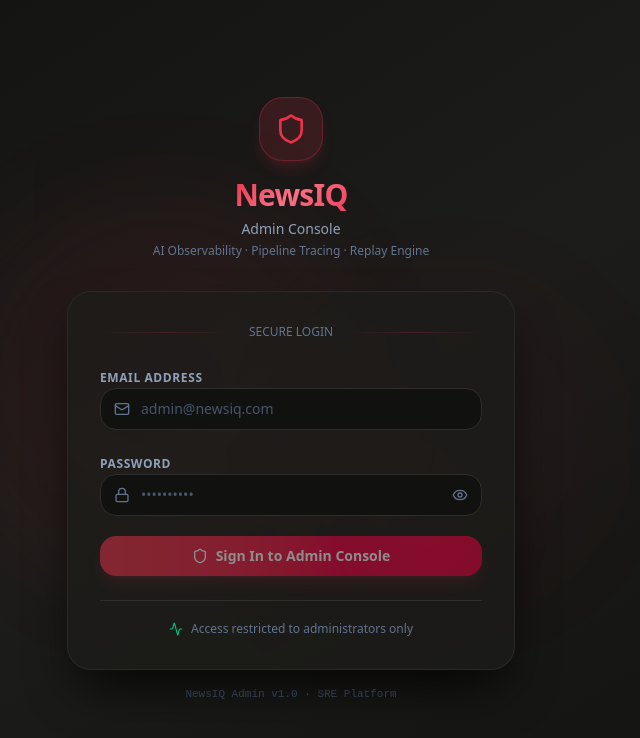
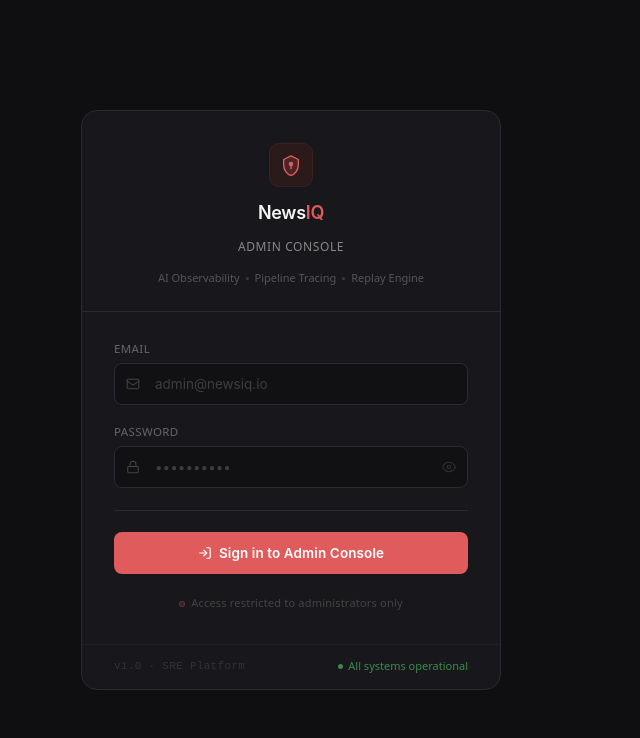
Before and after one commit to Unchartd/NewsIQ, a Next.js app in the folder apps/admin/: page / in a window 1280 px wide. Shown: the top 738 px of the page, without its empty margins (349-989 px from the left). Built offline with nearby package versions, Linux system fonts and the light colour scheme.

Commit message:
feat: redesign admin console login page to match pixel-perfect design

```diff
--- a/apps/admin/src/app/page.tsx
+++ b/apps/admin/src/app/page.tsx
@@ -4,15 +4,7 @@ import { useState, useEffect } from "react";
 import { useRouter } from "next/navigation";
 import { useAuthStore } from "@/stores/auth-store";
 import apiClient from "@/lib/api-client";
-import {
-  Shield,
-  Eye,
-  EyeOff,
-  Lock,
-  Mail,
-  Activity,
-  Loader2,
-} from "lucide-react";
+import { Loader2 } from "lucide-react";
 import { toast } from "sonner";
 
 export default function LoginPage() {
@@ -85,134 +77,375 @@ export default function LoginPage() {
   }
 
   return (
-    <div className="min-h-screen flex items-center justify-center relative overflow-hidden bg-background">
-      {/* Animated background gradient */}
-      <div className="absolute inset-0 bg-gradient-to-br from-background via-card to-background" />
-      <div className="absolute top-1/4 left-1/4 w-96 h-96 bg-primary/10 rounded-full blur-3xl animate-pulse" />
-      <div className="absolute bottom-1/4 right-1/4 w-80 h-80 bg-primary/5 rounded-full blur-3xl animate-pulse [animation-delay:1s]" />
-      <div className="absolute top-1/2 right-1/3 w-64 h-64 bg-primary/3 rounded-full blur-3xl animate-pulse [animation-delay:2s]" />
+    <>
+      <style dangerouslySetInnerHTML={{ __html: `
+        .page {
+          min-height: 100vh;
+          display: flex;
+          align-items: center;
+          justify-content: center;
+          background: #0f0f11;
+          padding: 2rem;
+        }
 
-      {/* Login card */}
-      <div className="relative z-10 w-full max-w-md mx-4 animate-fade-in">
-        {/* Header */}
-        <div className="text-center mb-8">
-          <div className="inline-flex items-center justify-center w-16 h-16 rounded-2xl bg-primary/15 border border-primary/30 mb-4 shadow-lg shadow-primary/15">
-            <Shield className="w-8 h-8 text-primary" />
-          </div>
-          <h1 className="text-3xl font-bold tracking-tight">
-            <span className="gradient-text">NewsIQ</span>
-          </h1>
-          <p className="text-slate-400 text-sm mt-1.5 font-medium">Admin Console</p>
-          <p className="text-slate-500 text-xs mt-1">
-            AI Observability · Pipeline Tracing · Replay Engine
-          </p>
-        </div>
+        .card {
+          width: 100%;
+          max-width: 420px;
+          background: #18181c;
+          border: 0.5px solid #2a2a30;
+          border-radius: 16px;
+          overflow: hidden;
+        }
 
-        {/* Card */}
-        <div className="glass rounded-2xl p-8 shadow-2xl shadow-black/80">
-          <div className="flex items-center gap-2 mb-6">
-            <div className="flex-1 h-px bg-gradient-to-r from-transparent via-primary/20 to-transparent" />
-            <span className="text-xs text-slate-500 font-medium px-2">SECURE LOGIN</span>
-            <div className="flex-1 h-px bg-gradient-to-r from-transparent via-primary/20 to-transparent" />
+        .card-header {
+          padding: 2rem 2rem 1.5rem;
+          border-bottom: 0.5px solid #2a2a30;
+          display: flex;
+          flex-direction: column;
+          align-items: center;
+          gap: 0.75rem;
+          text-align: center;
+        }
+
+        .logo-wrap {
+          width: 44px;
+          height: 44px;
+          border-radius: 10px;
+          background: #2a1a1a;
+          border: 0.5px solid #3d2020;
+          display: flex;
+          align-items: center;
+          justify-content: center;
+        }
+
+        .logo-wrap svg {
+          width: 22px;
+          height: 22px;
+        }
+
+        .brand-name {
+          font-family: -apple-system, BlinkMacSystemFont, 'Inter', 'Segoe UI', sans-serif;
+          font-size: 18px;
+          font-weight: 600;
+          color: #f5f5f5;
+          letter-spacing: -0.3px;
+        }
+
+        .brand-name span {
+          color: #e05c5c;
+        }
+
+        .console-label {
+          font-size: 12px;
+          font-weight: 500;
+          color: #888;
+          letter-spacing: 0.6px;
+          text-transform: uppercase;
+        }
+
+        .tag-row {
+          display: flex;
+          align-items: center;
+          gap: 6px;
+          flex-wrap: wrap;
+          justify-content: center;
+          margin-top: 2px;
+        }
+
+        .tag {
+          font-size: 11px;
+          color: #555;
+          display: flex;
+          align-items: center;
+          gap: 4px;
+        }
+
+        .tag-dot {
+          width: 3px;
+          height: 3px;
+          border-radius: 50%;
+          background: #3a3a40;
+        }
+
+        .card-body {
+          padding: 1.75rem 2rem 2rem;
+          display: flex;
+          flex-direction: column;
+          gap: 1.1rem;
+        }
+
+        .field {
+          display: flex;
+          flex-direction: column;
+          gap: 6px;
+        }
+
+        .field-label {
+          font-size: 11.5px;
+          font-weight: 500;
+          color: #666;
+          letter-spacing: 0.4px;
+          text-transform: uppercase;
+        }
+
+        .input-wrap {
+          position: relative;
+          display: flex;
+          align-items: center;
+        }
+
+        .input-icon {
+          position: absolute;
+          left: 12px;
+          color: #444;
+          display: flex;
+          align-items: center;
+          pointer-events: none;
+        }
+
+        .input-field {
+          width: 100%;
+          height: 42px;
+          background: #111113;
+          border: 0.5px solid #2a2a30;
+          border-radius: 8px;
+          font-size: 13.5px;
+          color: #d0d0d8;
+          padding: 0 40px;
+          font-family: -apple-system, BlinkMacSystemFont, 'Inter', 'Segoe UI', sans-serif;
+          transition: border-color 0.15s;
+          outline: none;
+        }
+
+        .input-field:focus {
+          border-color: #e05c5c;
+          box-shadow: 0 0 0 3px rgba(224, 92, 92, 0.08);
+        }
+
+        .input-field::placeholder {
+          color: #3d3d45;
+        }
+
+        .eye-btn {
+          position: absolute;
+          right: 12px;
+          background: none;
+          border: none;
+          color: #444;
+          cursor: pointer;
+          display: flex;
+          padding: 0;
+          transition: color 0.15s;
+        }
+
+        .eye-btn:hover { color: #888; }
+
+        .divider {
+          height: 0.5px;
+          background: #2a2a30;
+          margin: 0.25rem 0;
+        }
+
+        .sign-in-btn {
+          width: 100%;
+          height: 42px;
+          background: #e05c5c;
+          border: none;
+          border-radius: 8px;
+          font-size: 13.5px;
+          font-weight: 600;
+          color: #fff;
+          cursor: pointer;
+          display: flex;
+          align-items: center;
+          justify-content: center;
+          gap: 7px;
+          letter-spacing: 0.1px;
+          font-family: -apple-system, BlinkMacSystemFont, 'Inter', 'Segoe UI', sans-serif;
+          transition: background 0.15s, transform 0.1s;
+        }
+
+        .sign-in-btn:hover { background: #cc4e4e; }
+        .sign-in-btn:active { transform: scale(0.99); }
+        .sign-in-btn:disabled { opacity: 0.5; cursor: not-allowed; }
+
+        .restricted-row {
+          display: flex;
+          align-items: center;
+          justify-content: center;
+          gap: 6px;
+          padding-top: 0.25rem;
+        }
+
+        .restricted-dot {
+          width: 6px;
+          height: 6px;
+          border-radius: 50%;
+          background: rgba(224, 92, 92, 0.13);
+          border: 1px solid rgba(224, 92, 92, 0.27);
+          flex-shrink: 0;
+        }
+
+        .restricted-text {
+          font-size: 11px;
+          color: #444;
+          letter-spacing: 0.2px;
+        }
+
+        .card-footer {
+          padding: 0.85rem 2rem;
+          border-top: 0.5px solid #1f1f25;
+          display: flex;
+          justify-content: space-between;
+          align-items: center;
+        }
+
+        .footer-version {
+          font-size: 11px;
+          color: #333;
+          font-family: 'SF Mono', 'Fira Code', monospace;
+          letter-spacing: 0.3px;
+        }
+
+        .footer-status {
+          display: flex;
+          align-items: center;
+          gap: 5px;
+          font-size: 11px;
+          color: #3a8a4a;
+        }
+
+        .status-dot {
+          width: 5px;
+          height: 5px;
+          border-radius: 50%;
+          background: #3a8a4a;
+        }
+      ` }} />
+
+      <div className="page">
+        <div className="card">
+
+          <div className="card-header">
+            <div className="logo-wrap">
+              <svg viewBox="0 0 24 24" fill="none" xmlns="http://www.w3.org/2000/svg">
+                <path d="M12 2L4 6v6c0 5.25 3.5 10.15 8 11.35C16.5 22.15 20 17.25 20 12V6L12 2z" fill="#e05c5c" opacity="0.18"/>
+                <path d="M12 2L4 6v6c0 5.25 3.5 10.15 8 11.35C16.5 22.15 20 17.25 20 12V6L12 2z" stroke="#e05c5c" strokeWidth={1.5} strokeLinejoin="round"/>
+                <circle cx={12} cy={11} r={2.5} fill="#e05c5c"/>
+                <path d="M12 13.5V16" stroke="#e05c5c" strokeWidth={1.5} strokeLinecap="round"/>
+              </svg>
+            </div>
+
+            <div>
+              <div className="brand-name">News<span>IQ</span></div>
+            </div>
+
+            <div className="console-label">Admin Console</div>
+
+            <div className="tag-row">
+              <span className="tag">AI Observability</span>
+              <span className="tag-dot"></span>
+              <span className="tag">Pipeline Tracing</span>
+              <span className="tag-dot"></span>
+              <span className="tag">Replay Engine</span>
+            </div>
           </div>
 
-          <form onSubmit={handleLogin} className="space-y-5">
-            {/* Email field */}
-            <div className="space-y-1.5">
-              <label
-                htmlFor="admin-email"
-                className="text-xs font-semibold text-slate-400 uppercase tracking-wider"
-              >
-                Email Address
-              </label>
-              <div className="relative">
-                <Mail className="absolute left-3.5 top-1/2 -translate-y-1/2 w-4 h-4 text-slate-500" />
+          <form onSubmit={handleLogin} className="card-body">
+
+            <div className="field">
+              <label htmlFor="admin-email" className="field-label">Email</label>
+              <div className="input-wrap">
+                <span className="input-icon">
+                  <svg width="14" height="14" viewBox="0 0 24 24" fill="none" stroke="currentColor" strokeWidth="1.8" strokeLinecap="round" strokeLinejoin="round">
+                    <rect x="2" y="4" width="20" height="16" rx="2"/>
+                    <path d="M2 7l10 7 10-7"/>
+                  </svg>
+                </span>
                 <input
                   id="admin-email"
+                  className="input-field"
                   type="email"
+                  placeholder="admin@newsiq.io"
+                  required
                   value={email}
                   onChange={(e) => setEmail(e.target.value)}
-                  placeholder="admin@newsiq.com"
-                  required
-                  className="w-full pl-10 pr-4 py-2.5 rounded-xl bg-background border border-border text-foreground text-sm placeholder-slate-600
-                    focus:outline-none focus:border-primary/60 focus:ring-1 focus:ring-primary/20 transition-all"
+                  disabled={isLoading}
                 />
               </div>
             </div>
 
-            {/* Password field */}
-            <div className="space-y-1.5">
-              <label
-                htmlFor="admin-password"
-                className="text-xs font-semibold text-slate-400 uppercase tracking-wider"
-              >
-                Password
-              </label>
-              <div className="relative">
-                <Lock className="absolute left-3.5 top-1/2 -translate-y-1/2 w-4 h-4 text-slate-500" />
+            <div className="field">
+              <label htmlFor="admin-password" className="field-label">Password</label>
+              <div className="input-wrap">
+                <span className="input-icon">
+                  <svg width="14" height="14" viewBox="0 0 24 24" fill="none" stroke="currentColor" strokeWidth="1.8" strokeLinecap="round" strokeLinejoin="round">
+                    <rect x="3" y="11" width="18" height="11" rx="2"/>
+                    <path d="M7 11V7a5 5 0 0 1 10 0v4"/>
+                  </svg>
+                </span>
                 <input
                   id="admin-password"
+                  className="input-field"
                   type={showPassword ? "text" : "password"}
+                  placeholder="••••••••••"
+                  required
                   value={password}
                   onChange={(e) => setPassword(e.target.value)}
-                  placeholder="••••••••••"
-                  required
-                  className="w-full pl-10 pr-11 py-2.5 rounded-xl bg-background border border-border text-foreground text-sm placeholder-slate-600
-                    focus:outline-none focus:border-primary/60 focus:ring-1 focus:ring-primary/20 transition-all"
+                  disabled={isLoading}
                 />
                 <button
                   type="button"
                   onClick={() => setShowPassword(!showPassword)}
-                  className="absolute right-3.5 top-1/2 -translate-y-1/2 text-slate-500 hover:text-slate-300 transition-colors"
+                  className="eye-btn"
+                  aria-label="Toggle password visibility"
+                  style={{ opacity: showPassword ? 1 : 0.6 }}
                 >
-                  {showPassword ? (
-                    <EyeOff className="w-4 h-4" />
-                  ) : (
-                    <Eye className="w-4 h-4" />
-                  )}
+                  <svg width="14" height="14" viewBox="0 0 24 24" fill="none" stroke="currentColor" strokeWidth="1.8" strokeLinecap="round" strokeLinejoin="round">
+                    <path d="M1 12s4-8 11-8 11 8 11 8-4 8-11 8-11-8-11-8z"/>
+                    <circle cx="12" cy="12" r="3"/>
+                  </svg>
                 </button>
               </div>
             </div>
 
-            {/* Submit button */}
-            <button
-              id="admin-login-btn"
-              type="submit"
-              disabled={isLoading || !email || !password}
-              className="w-full py-2.5 px-4 rounded-xl font-semibold text-sm text-white transition-all
-                bg-gradient-to-r from-primary to-rose-600 hover:from-primary/95 hover:to-rose-500
-                disabled:opacity-50 disabled:cursor-not-allowed
-                shadow-lg shadow-primary/20 hover:shadow-primary/30
-                flex items-center justify-center gap-2 mt-2"
-            >
+            <div className="divider"></div>
+
+            <button type="submit" disabled={isLoading} className="sign-in-btn">
               {isLoading ? (
                 <>
-                  <Loader2 className="w-4 h-4 animate-spin" />
-                  Authenticating…
+                  <Loader2 className="w-3.5 h-3.5 animate-spin" />
+                  Authenticating...
                 </>
               ) : (
                 <>
-                  <Shield className="w-4 h-4" />
-                  Sign In to Admin Console
+                  <svg width="14" height="14" viewBox="0 0 24 24" fill="none" stroke="currentColor" strokeWidth="2" strokeLinecap="round" strokeLinejoin="round">
+                    <path d="M15 3h4a2 2 0 0 1 2 2v14a2 2 0 0 1-2 2h-4"/>
+                    <polyline points="10 17 15 12 10 7"/>
+                    <line x1="15" y1="12" x2="3" y2="12"/>
+                  </svg>
+                  Sign in to Admin Console
                 </>
               )}
             </button>
+
+            <div className="restricted-row">
+              <div className="restricted-dot"></div>
+              <span className="restricted-text">Access restricted to administrators only</span>
+            </div>
+
           </form>
 
-          {/* Footer */}
-          <div className="mt-6 pt-5 border-t border-border flex items-center justify-center gap-2">
-            <Activity className="w-3.5 h-3.5 text-emerald-500" />
-            <span className="text-xs text-slate-500">
-              Access restricted to administrators only
-            </span>
+          <div className="card-footer">
+            <span className="footer-version">v1.0 · SRE Platform</span>
+            <div className="footer-status">
+              <div className="status-dot"></div>
+              <span>All systems operational</span>
+            </div>
           </div>
+
         </div>
-
-        {/* Version badge */}
-        <p className="text-center text-[11px] text-slate-600 mt-4 font-mono">
-          NewsIQ Admin v1.0 · SRE Platform
-        </p>
       </div>
-    </div>
+    </>
   );
 }
```
